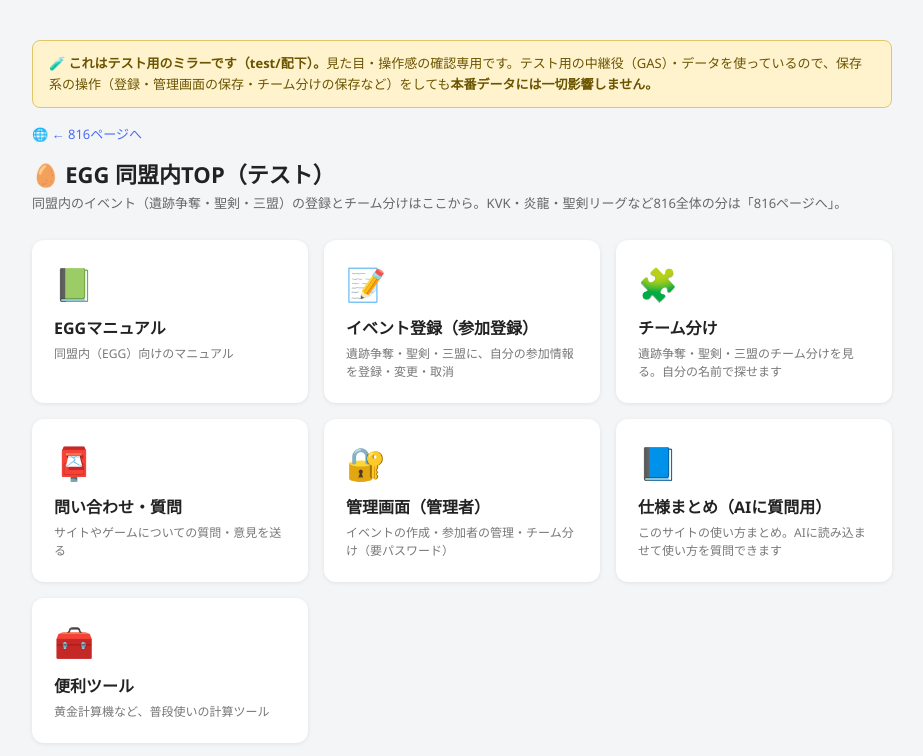
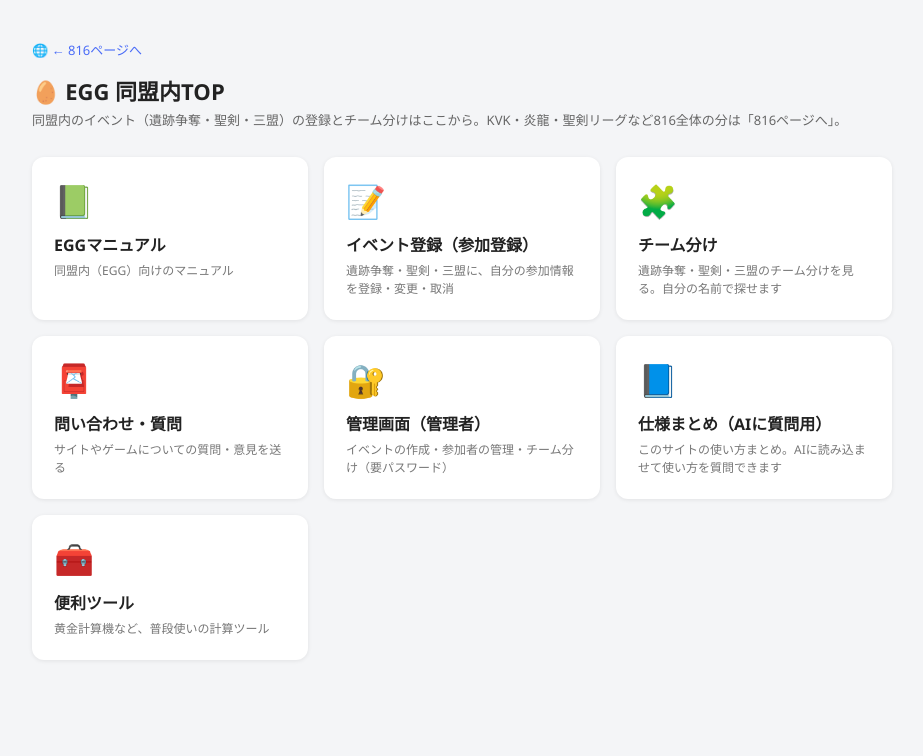
Before and after one commit to kenta-tools/kingshot-tools, a plain HTML site: page egg/index.html in a window 1280 px wide. Shown: the whole page, without its empty margins (178-1101 px from the left). Drawn offline with Linux system fonts and the light colour scheme.

Commit message:
本番: egg/index.html を元に戻す（反映時にテスト用の帯と（テスト）表記が混ざっていたため）
Co-Authored-By: Claude Sonnet 5.5 <noreply@anthropic.com>

```diff
--- a/egg/index.html
+++ b/egg/index.html
@@ -64,13 +64,10 @@
 </style>
 </head>
 <body>
-<div style="background:#fff3cd; border:1px solid #e2c56b; border-radius:8px; padding:12px 16px; margin-bottom:16px; font-size:13px; color:#6b5400; line-height:1.6;">
-  🧪 <b>これはテスト用のミラーです（test/配下）。</b>見た目・操作感の確認専用です。テスト用の中継役（GAS）・データを使っているので、保存系の操作（登録・管理画面の保存・チーム分けの保存など）をしても<b>本番データには一切影響しません。</b>
-</div>
 <div class="top-row">
   <div>
     <div style="margin-bottom:10px;font-size:13px;"><a href="../index.html" style="color:#4a6cf7;text-decoration:none;">🌐 ← 816ページへ</a></div>
-    <h1>🥚 EGG 同盟内TOP（テスト）</h1>
+    <h1>🥚 EGG 同盟内TOP</h1>
     <div class="sub">同盟内のイベント（遺跡争奪・聖剣・三盟）の登録とチーム分けはここから。KVK・炎龍・聖剣リーグなど816全体の分は「816ページへ」。</div>
   </div>
 </div>
```
